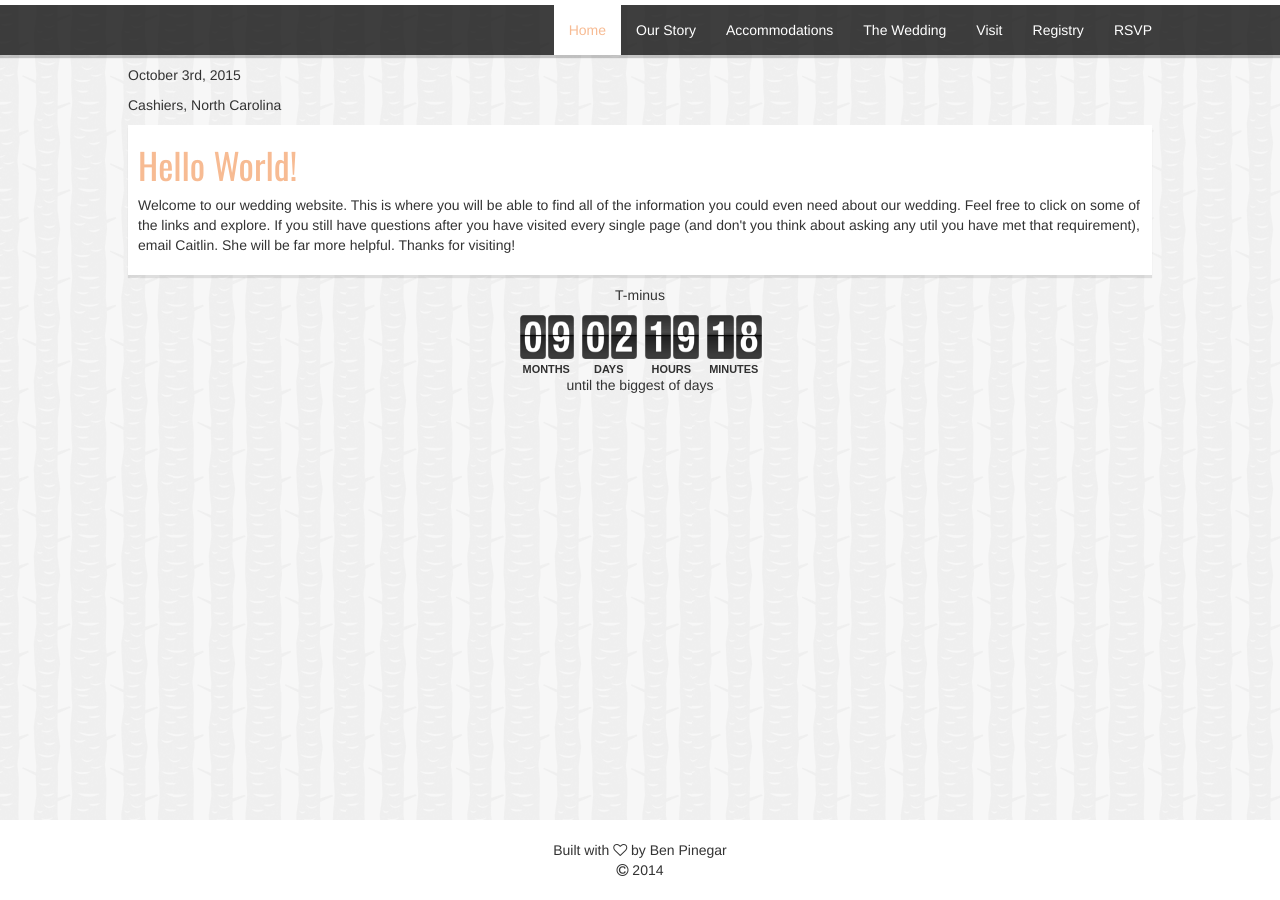
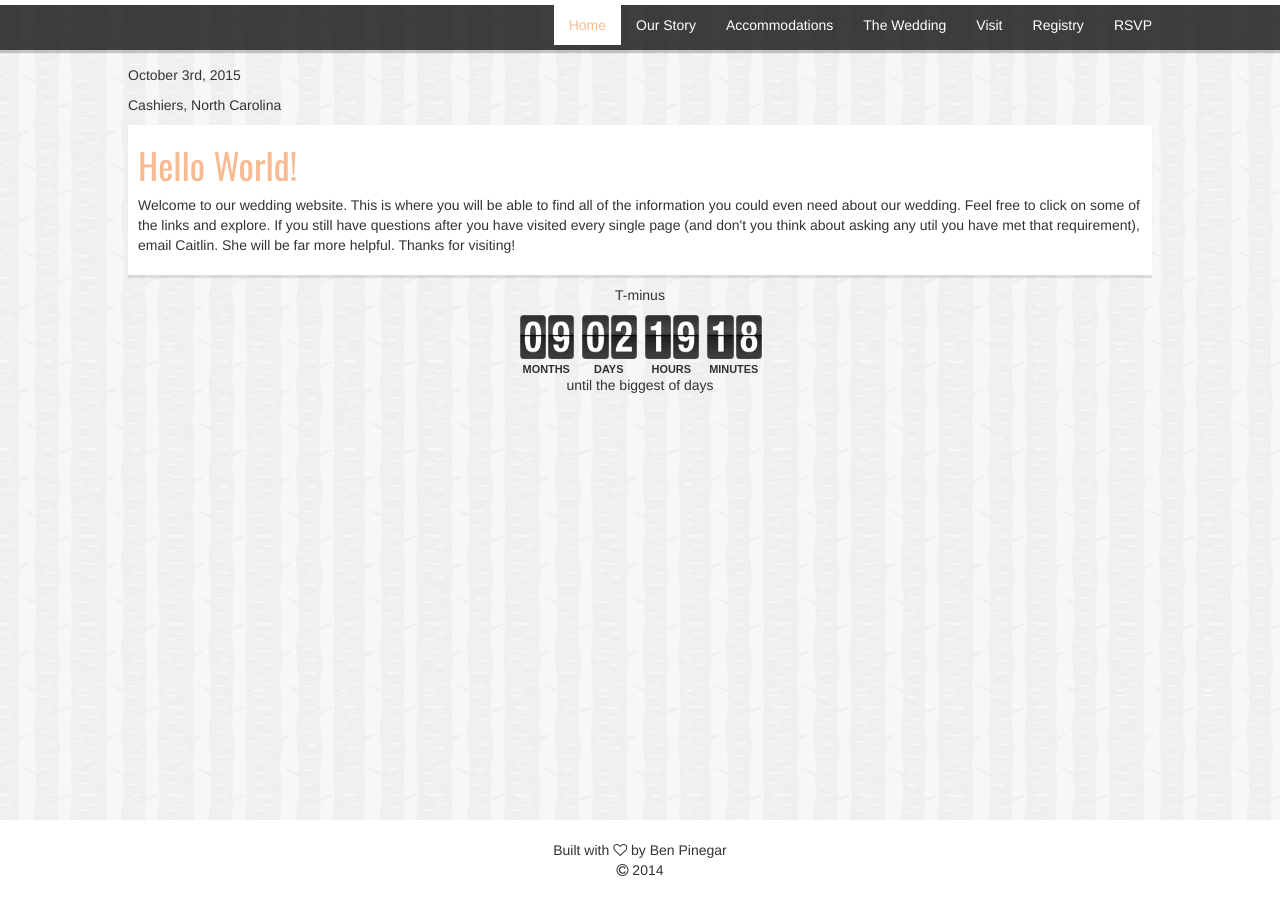
Before and after one commit to bpinegar/bpinegar.github.io, a Jekyll site: the page built from index.html, in a window 1280 px wide. Built offline with Jekyll 4.4.1, drawn with Linux system fonts in a browser that asks for light colours; nearby versions of some CDN libraries.

Commit message:
Update _custom.scss

```diff
--- a/_sass/_custom.scss
+++ b/_sass/_custom.scss
@@ -211,4 +211,8 @@
 .navbar-nav li a {
     height: auto;
 }
+.navbar-nav > li > a {
+  padding-top: 10px;
+  padding-bottom: 10px;
 }
+}
```
